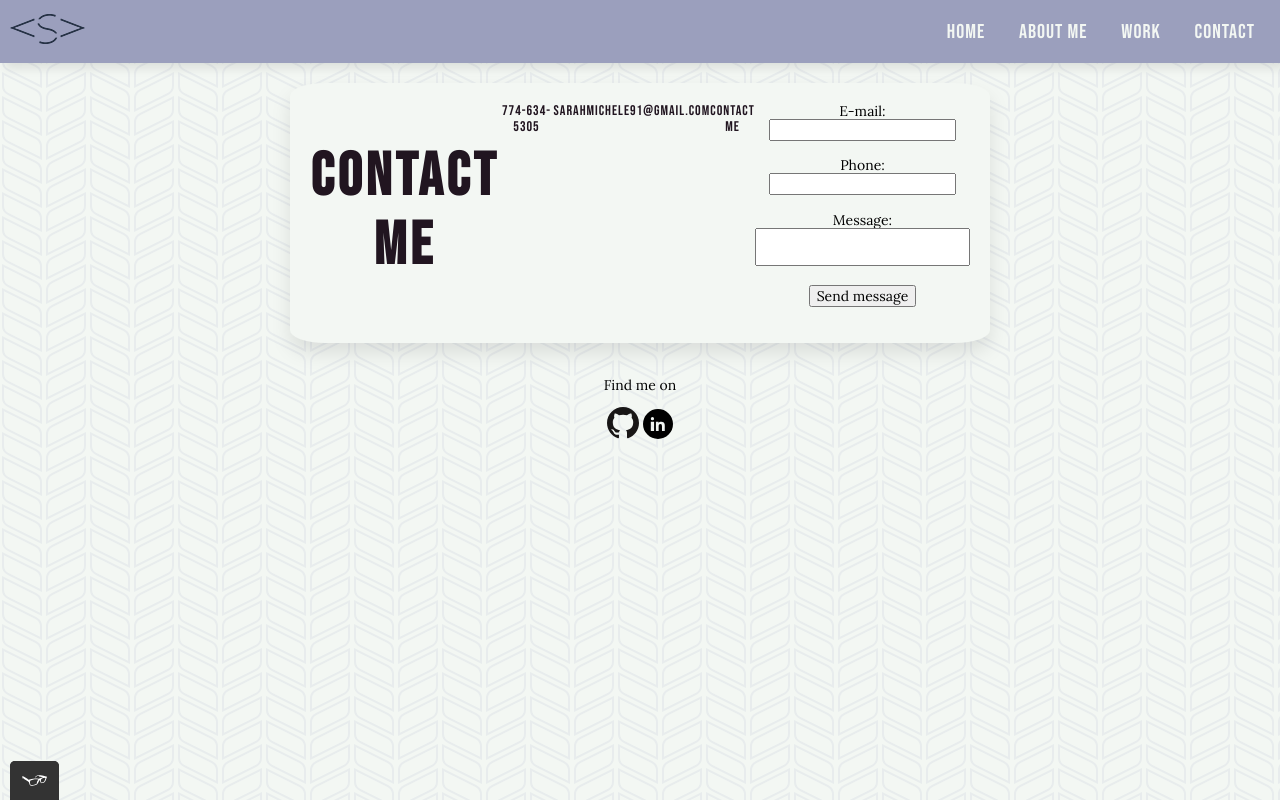
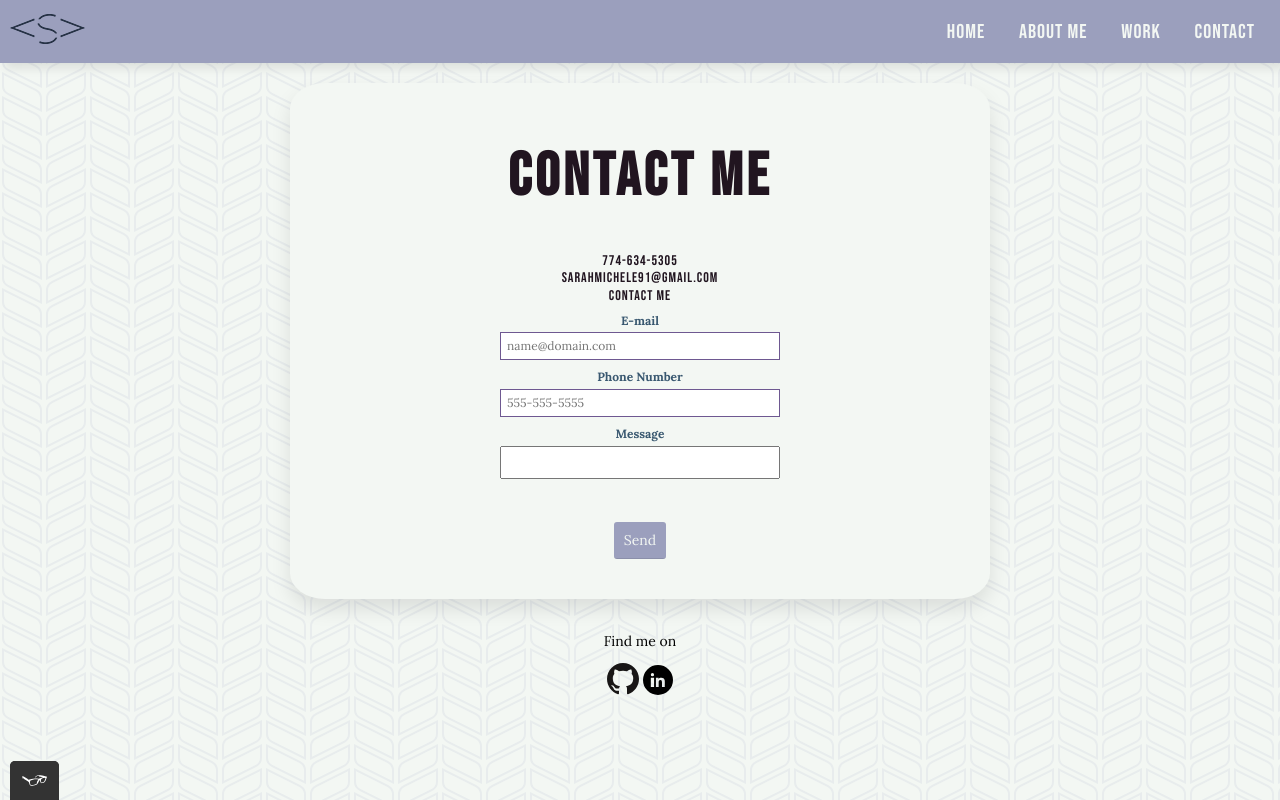
Before and after one commit to sarahschuller/portfolio-website, a plain HTML site: page contact.html in a window 1280 px wide. Drawn offline with nearby package versions, Linux system fonts and the light colour scheme.

Commit message:
udpated css style, removed unnecessary font code from header, updated contact form

```diff
--- a/contact.html
+++ b/contact.html
@@ -7,9 +7,6 @@
      <title>Sarah Schuller's Portfolio</title>
      <link rel="shortcut icon" href="img/blackcaticon.ico" type="image/x-icon" />
      <link rel="stylesheet" href="https://cdnjs.cloudflare.com/ajax/libs/normalize/8.0.1/normalize.min.css" integrity="sha512-NhSC1YmyruXifcj/KFRWoC561YpHpc5Jtzgvbuzx5VozKpWvQ+4nXhPdFgmx8xqexRcpAglTj9sIBWINXa8x5w==" crossorigin="anonymous" referrerpolicy="no-referrer" />
-  <link rel="preconnect" href="https://fonts.googleapis.com">
-  <link rel="preconnect" href="https://fonts.gstatic.com" crossorigin>
-      <link href="https://fonts.googleapis.com/css2?family=Quicksand:wght@300;400;500;600;700&display=swap" rel="stylesheet">
      <link rel="stylesheet" type="text/css" href="css/style.production.css">
  </head>
     <body>
@@ -37,25 +34,27 @@
                 </nav>
             </header>
         <main>
-            <section class="contact_me">
-                <h1>Contact Me</h1>
-            <a href="tel:+917746345305">774-634-5305</a><br>
-            <a href="mailto:sarahmichele91@gmail.com">sarahmichele91@gmail.com</a><br>
-            <a href="mailto:sarahmichele91@gmail.com">Contact Me</a>
+            <div class="contact_me">
+                <form>
+                    <h1>Contact Me</h1>
+                    <a href="tel:+917746345305">774-634-5305</a><br>
+                    <a href="mailto:sarahmichele91@gmail.com">sarahmichele91@gmail.com</a><br>
+                    <a href="mailto:sarahmichele91@gmail.com">Contact Me</a>
+                    <fieldset class="contact-form">
+                    <label for="email">E-mail</label>
+                    <input type="email" name="email" placeholder="name@domain.com" id="email">
+                    <label for="phone">Phone Number</label>
+                    <input type="phone" name="phone" placeholder="555-555-5555" id="phone">
+                    <label for="message">Message</label>
+                    <textarea name="comment" maxlength="250">
+                    </textarea>
+                    </fieldset>
 
-                <form action="#" method="post" id="contact-form" class="contact_form">
-                    <label class="standard-label" for="contact-email">E-mail: </label>
-                    <input type="email" id="contact-email" required> <br><br>
-
-                    <label class="standard-label" for="telephone">Phone: </label>
-                    <input type="tel" id="telephone"><br><br>
-
-                    <label class="standard-label" for="message">Message: </label>
-                    <textarea maxlength="240" id="message" required></textarea><br><br>
-
-                    <input type="submit" value="Send message"><br><br>
+                    <fieldset class="contact-action">
+                    <input class="button" type="submit" name="submit" value="Send">
+                    </fieldset>
                 </form>
-            </section>
+            </div>
         </main>
 
         <footer class="page-footer">
```
